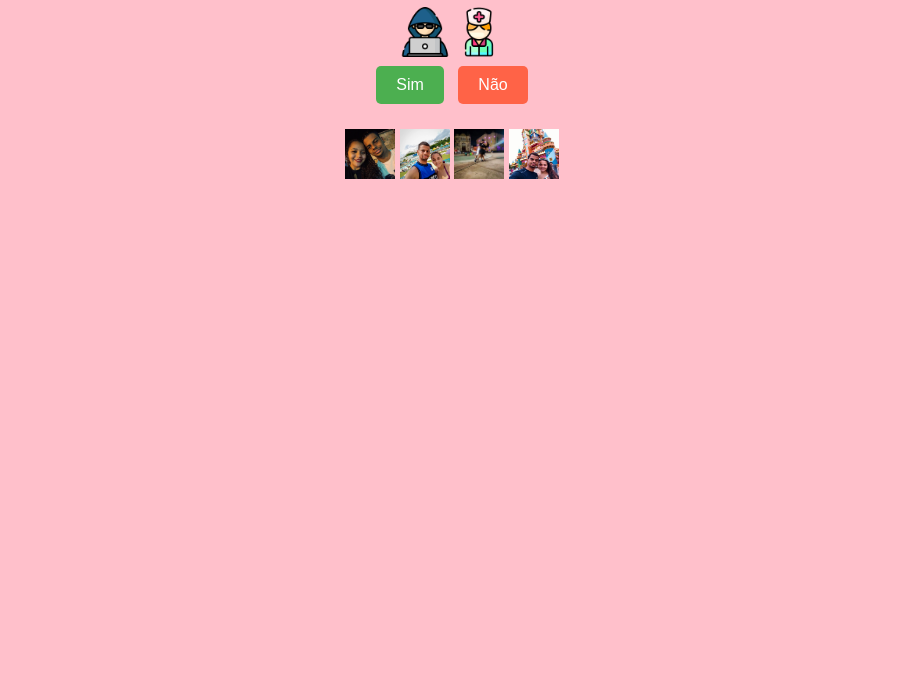
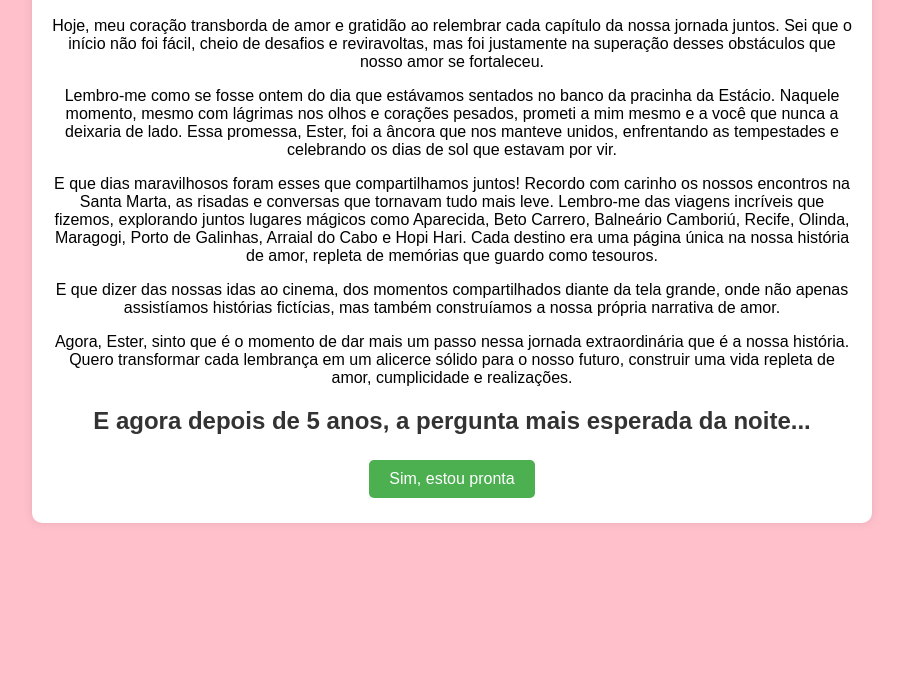
Before and after one commit to lferodrigues/love, a plain HTML site: page site/index.html in a window 1280 px wide. Shown: the part 121-800 px from the top of the page, without its empty margins (188-1091 px from the left). Drawn offline with Linux system fonts and the light colour scheme.

Commit message:
Update index.html

```diff
--- a/site/index.html
+++ b/site/index.html
@@ -12,11 +12,20 @@
       background-color: #ffc0cb; /* Fundo rosa */
     }
 
-    h1 {
+    h2 {
       color: #333; /* Cor do texto */
     }
 
-    button {
+    #mensagem {
+      max-width: 800px;
+      margin: 0 auto;
+      padding: 20px;
+      background-color: white;
+      border-radius: 10px;
+      box-shadow: 0 0 10px rgba(0, 0, 0, 0.1);
+    }
+
+    #simBtn {
       background-color: #4caf50; /* Cor do botão Sim */
       color: white; /* Cor do texto no botão Sim */
       padding: 10px 20px;
@@ -26,57 +35,35 @@
       border-radius: 5px;
       margin: 5px;
     }
-
-    #naoBtn {
-      background-color: #ff6347; /* Cor do botão Não */
-      position: relative;
-      transition: transform 0.5s;
-    }
-
-    #naoBtn:hover {
-      transform: translateX(20px); /* Movimento horizontal ao passar o mouse */
-    }
-
-    img {
-      width: 50px;
-      height: 50px;
-      margin-top: 20px;
-    }
   </style>
 </head>
 <body>
 
-  <h1>Ester quer noivar comigo?</h1>
+  <div id="mensagem">
 
-  <img src="./img/hacker.png" alt="Computador Emoji">
-  <img src="./img/saude.png" alt="Médico Emoji">
-  <br>
+    <h2>Minha amada Ester,</h2>
+    <p>
+        Hoje, meu coração transborda de amor e gratidão ao relembrar cada capítulo da nossa jornada juntos. Sei que o início não foi fácil,
+         cheio de desafios e reviravoltas, mas foi justamente na superação desses obstáculos que nosso amor se fortaleceu.
+    </p>
+    <p>
+        Lembro-me como se fosse ontem do dia que estávamos sentados no banco da pracinha da Estácio. Naquele momento, mesmo com lágrimas nos olhos e corações pesados, prometi a mim mesmo e a você que nunca a deixaria de lado. Essa promessa, Ester, foi a âncora que nos manteve unidos, enfrentando as tempestades e celebrando os dias de sol que estavam por vir.
 
-  <button onclick="redirecionar('https://w.app/d8oO7J')">Sim</button>
-  <button id="naoBtn" onclick="moverParaCanto()">Não</button>
-  <br>
-  <img src="./img/1.jpg" alt="Computador Emoji" width="600" height="500">
-  <img src="./img/2.jpg" alt="Médico Emoji"width="600" height="500">
-  <img src="./img/3.jpg" alt="Computador Emoji" width="600" height="500">
-  <img src="./img/4.jpg" alt="Médico Emoji"width="600" height="500">
-  <script>
-    function redirecionar(link) {
-      window.location.href = link;
-    }
+    </p>
+    <p>
+        E que dias maravilhosos foram esses que compartilhamos juntos! Recordo com carinho os nossos encontros na Santa Marta, as risadas e conversas que tornavam tudo mais leve. Lembro-me das viagens incríveis que fizemos, explorando juntos lugares mágicos como Aparecida, Beto Carrero, Balneário Camboriú, Recife, Olinda, Maragogi, Porto de Galinhas, Arraial do Cabo e Hopi Hari. Cada destino era uma página única na nossa história de amor, repleta de memórias que guardo como tesouros.
+    </p>
+    <p>
+        E que dizer das nossas idas ao cinema, dos momentos compartilhados diante da tela grande, onde não apenas assistíamos histórias fictícias, mas também construíamos a nossa própria narrativa de amor.
+    </p>
+    <p>
+        Agora, Ester, sinto que é o momento de dar mais um passo nessa jornada extraordinária que é a nossa história. Quero transformar cada lembrança em um alicerce sólido para o nosso futuro, construir uma vida repleta de amor, cumplicidade e realizações.
+    </p>
 
-    function moverParaCanto() {
-      var naoBtn = document.getElementById('naoBtn');
-      var windowHeight = window.innerHeight;
-      var windowWidth = window.innerWidth;
 
-      var randomX = Math.floor(Math.random() * (windowWidth - naoBtn.clientWidth));
-      var randomY = Math.floor(Math.random() * (windowHeight - naoBtn.clientHeight));
-
-      naoBtn.style.position = 'absolute';
-      naoBtn.style.left = randomX + 'px';
-      naoBtn.style.top = randomY + 'px';
-    }
-  </script>
+    <h2>E agora depois de 5 anos, a pergunta mais esperada da noite...</h2>
+    <button onclick="redirecionar('confirmacao.html')" id="simBtn">Sim, estou pronta</button>
+  </div>
 
 </body>
 </html>
```
